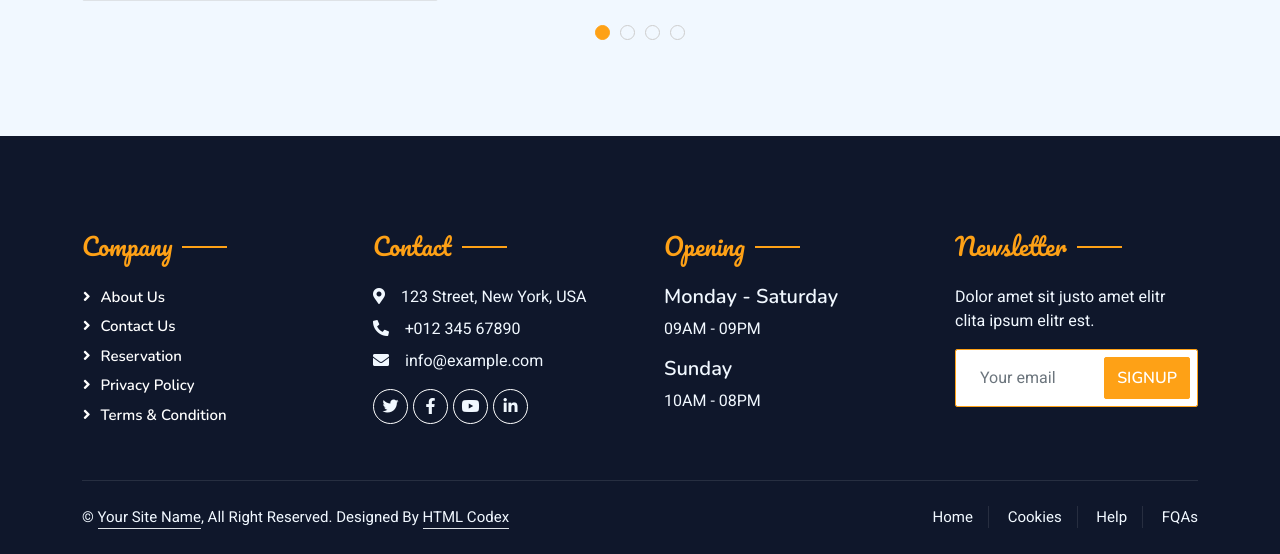
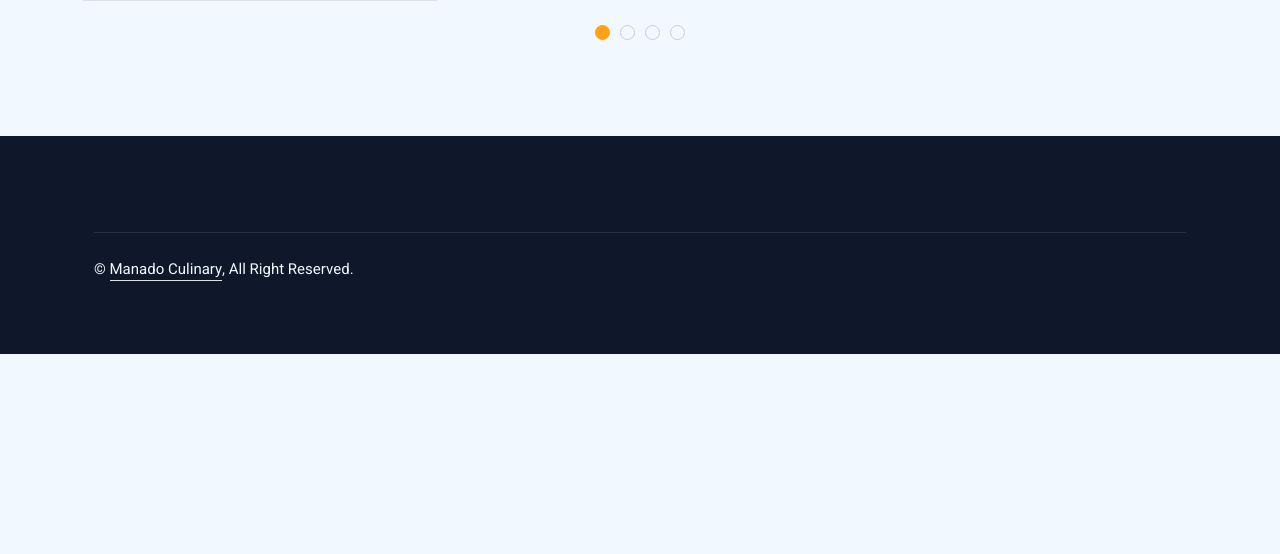
Before and after one commit to royhanrois/manado-culinary, a PHP site: page /manacul/ in a window 1280 px wide. Shown: the part 2625-3179 px from the top of the page. After the commit the page ends 2979 px from the top, so only its background shows below. Run offline with PHP 8.4, Linux system fonts and the light colour scheme; some libraries are stand-ins or nearby versions.

Commit message:
Update index.php

```diff
--- a/index.php
+++ b/index.php
@@ -94,7 +94,16 @@ if (isset($_SESSION["message"])) {
               <a href="about.html" class="nav-item nav-link">About</a>
               <a href="home-res.php" class="nav-item nav-link">Restaurant</a>
               <a href="menu.html" class="nav-item nav-link">Menu</a>
-              <a href="contact.html" class="nav-item nav-link">Contact Us</a>
+              <div class="dropdown">
+                <a class="nav-item nav-link" type="button" data-bs-toggle="dropdown" aria-expanded="false">
+                  Contact
+                </a>
+                <ul class="dropdown-menu">
+                  <li><a class="dropdown-item" href="contact.html">Contact Us</a></li>
+                  <li><a class="dropdown-item" href="login/login.php">Login</a></li>
+                </ul>
+              </div>
+
             </div>
             </div>
           </div>
@@ -909,104 +918,12 @@ if (isset($_SESSION["message"])) {
         data-wow-delay="0.1s"
       >
         <div class="container py-5">
-          <div class="row g-5">
-            <div class="col-lg-3 col-md-6">
-              <h4
-                class="section-title ff-secondary text-start text-primary fw-normal mb-4"
-              >
-                Company
-              </h4>
-              <a class="btn btn-link" href="">About Us</a>
-              <a class="btn btn-link" href="">Contact Us</a>
-              <a class="btn btn-link" href="">Reservation</a>
-              <a class="btn btn-link" href="">Privacy Policy</a>
-              <a class="btn btn-link" href="">Terms & Condition</a>
-            </div>
-            <div class="col-lg-3 col-md-6">
-              <h4
-                class="section-title ff-secondary text-start text-primary fw-normal mb-4"
-              >
-                Contact
-              </h4>
-              <p class="mb-2">
-                <i class="fa fa-map-marker-alt me-3"></i>123 Street, New York,
-                USA
-              </p>
-              <p class="mb-2">
-                <i class="fa fa-phone-alt me-3"></i>+012 345 67890
-              </p>
-              <p class="mb-2">
-                <i class="fa fa-envelope me-3"></i>info@example.com
-              </p>
-              <div class="d-flex pt-2">
-                <a class="btn btn-outline-light btn-social" href=""
-                  ><i class="fab fa-twitter"></i
-                ></a>
-                <a class="btn btn-outline-light btn-social" href=""
-                  ><i class="fab fa-facebook-f"></i
-                ></a>
-                <a class="btn btn-outline-light btn-social" href=""
-                  ><i class="fab fa-youtube"></i
-                ></a>
-                <a class="btn btn-outline-light btn-social" href=""
-                  ><i class="fab fa-linkedin-in"></i
-                ></a>
-              </div>
-            </div>
-            <div class="col-lg-3 col-md-6">
-              <h4
-                class="section-title ff-secondary text-start text-primary fw-normal mb-4"
-              >
-                Opening
-              </h4>
-              <h5 class="text-light fw-normal">Monday - Saturday</h5>
-              <p>09AM - 09PM</p>
-              <h5 class="text-light fw-normal">Sunday</h5>
-              <p>10AM - 08PM</p>
-            </div>
-            <div class="col-lg-3 col-md-6">
-              <h4
-                class="section-title ff-secondary text-start text-primary fw-normal mb-4"
-              >
-                Newsletter
-              </h4>
-              <p>Dolor amet sit justo amet elitr clita ipsum elitr est.</p>
-              <div class="position-relative mx-auto" style="max-width: 400px">
-                <input
-                  class="form-control border-primary w-100 py-3 ps-4 pe-5"
-                  type="text"
-                  placeholder="Your email"
-                />
-                <button
-                  type="button"
-                  class="btn btn-primary py-2 position-absolute top-0 end-0 mt-2 me-2"
-                >
-                  SignUp
-                </button>
-              </div>
-            </div>
-          </div>
-        </div>
         <div class="container">
           <div class="copyright">
             <div class="row">
               <div class="col-md-6 text-center text-md-start mb-3 mb-md-0">
-                &copy; <a class="border-bottom" href="#">Your Site Name</a>, All
+                &copy; <a class="border-bottom" href="#">Manado Culinary</a>, All
                 Right Reserved.
-
-                <!--/*** This template is free as long as you keep the footer author’s credit link/attribution link/backlink. If you'd like to use the template without the footer author’s credit link/attribution link/backlink, you can purchase the Credit Removal License from "https://htmlcodex.com/credit-removal". Thank you for your support. ***/-->
-                Designed By
-                <a class="border-bottom" href="https://htmlcodex.com"
-                  >HTML Codex</a
-                >
-              </div>
-              <div class="col-md-6 text-center text-md-end">
-                <div class="footer-menu">
-                  <a href="">Home</a>
-                  <a href="">Cookies</a>
-                  <a href="">Help</a>
-                  <a href="">FQAs</a>
-                </div>
               </div>
             </div>
           </div>
```
